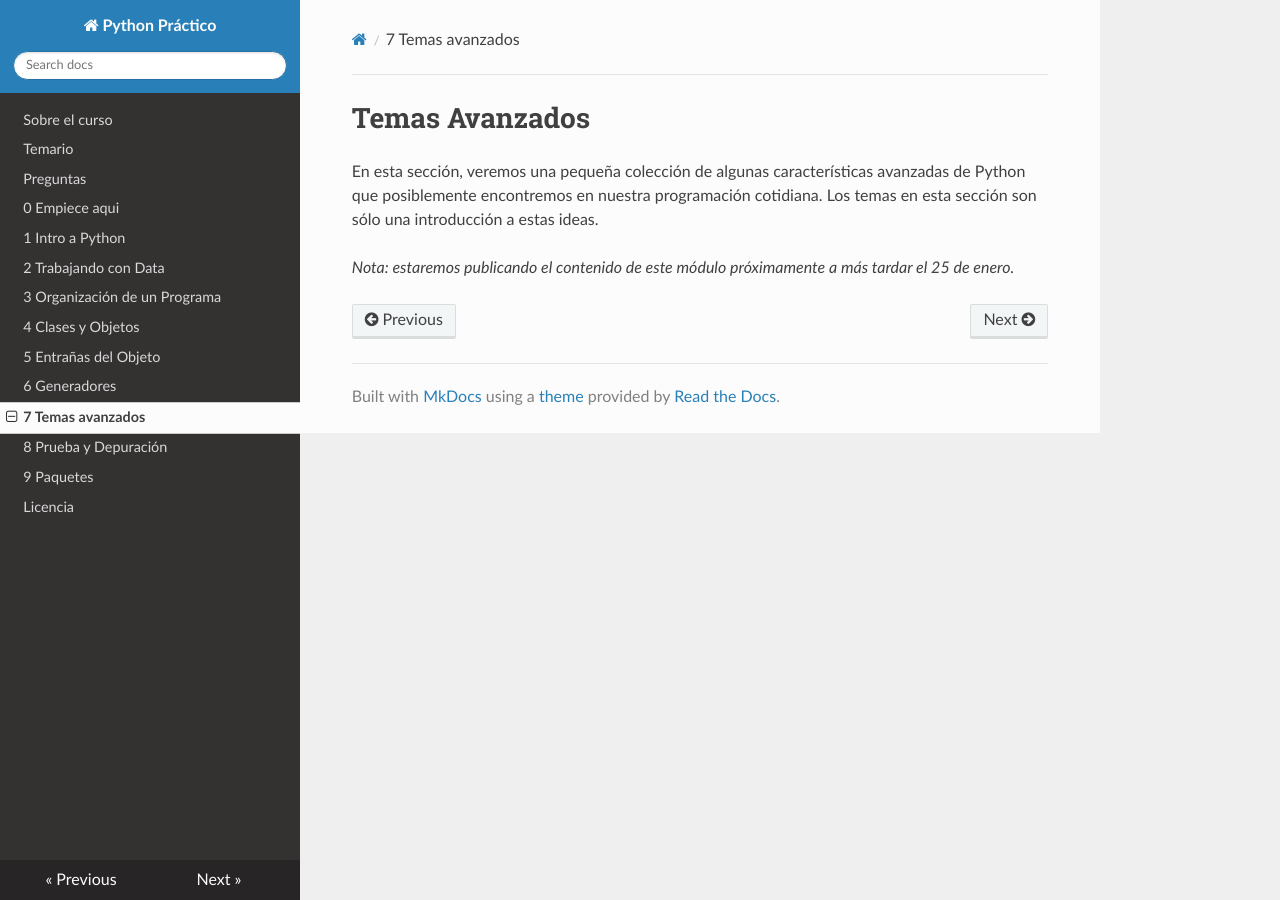
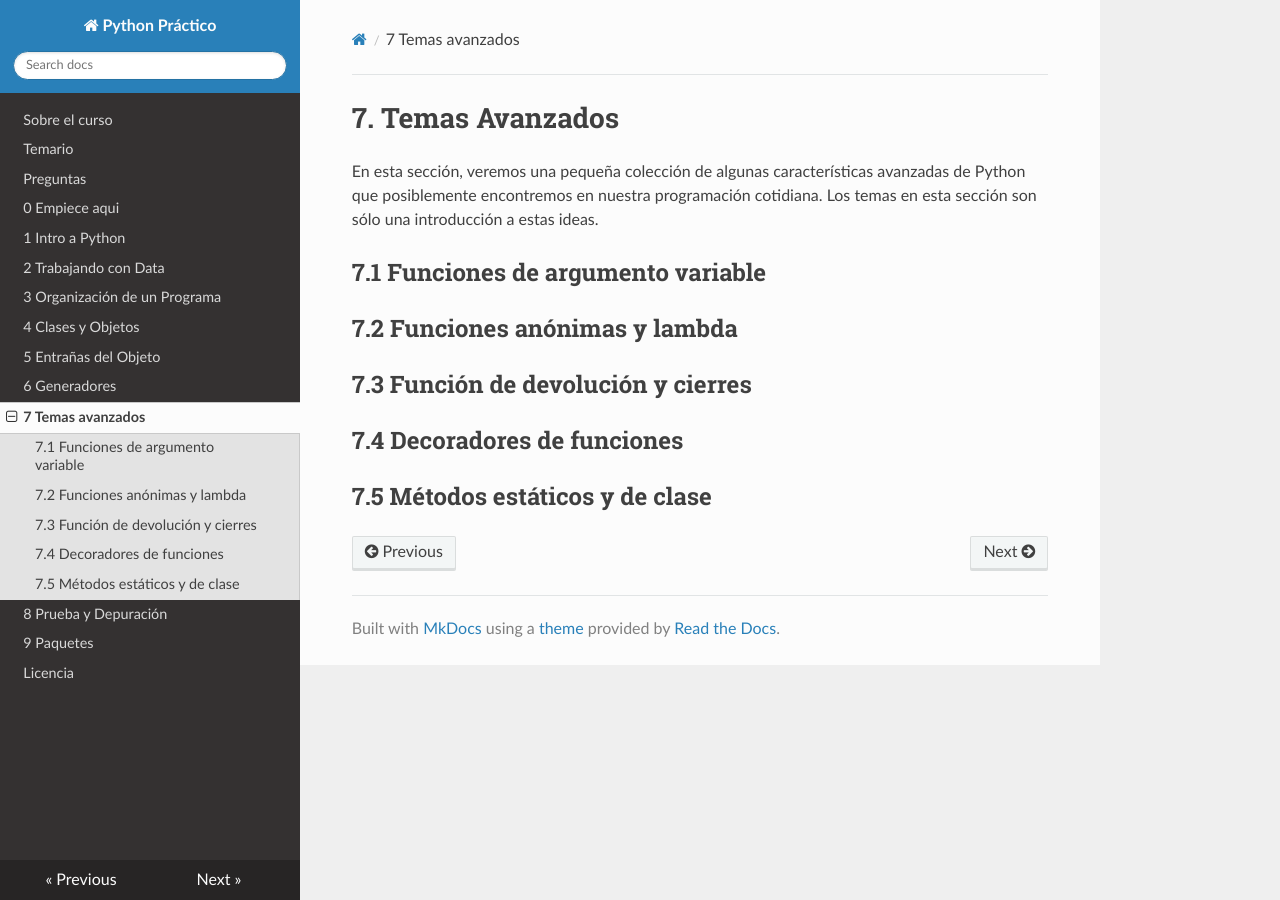
Before and after one commit to pythonpanama/pythonpractico_ssg, an MkDocs documentation site: the page built from docs/7.md, in a window 1280 px wide. Built offline with MkDocs 1.6.1, drawn with Linux system fonts in a browser that asks for light colours; nearby versions of some CDN libraries.

Commit message:
titulos 7, 8 y 9

```diff
--- a/docs/7.md
+++ b/docs/7.md
@@ -1,5 +1,9 @@
-# Temas Avanzados
+# 7. Temas Avanzados
 
 En esta sección, veremos una pequeña colección de algunas características avanzadas de Python que posiblemente encontremos en nuestra programación cotidiana. Los temas en esta sección son sólo una introducción a estas ideas.
 
-*Nota: estaremos publicando el contenido de este módulo próximamente a más tardar el 25 de enero.*
+## 7.1 Funciones de argumento variable
+## 7.2 Funciones anónimas y lambda
+## 7.3 Función de devolución y cierres
+## 7.4 Decoradores de funciones
+## 7.5 Métodos estáticos y de clase
--- a/docs/8.md
+++ b/docs/8.md
@@ -1,5 +1,10 @@
-# Prueba y Depuración
+# 8. Prueba y Depuración
 
 Esta sección introduce unos temás básicas en relación a pruebas, reportería y depuración.
 
 *Nota: estaremos publicando el contenido de este módulo próximamente a más tardar el 1 de febrero.*
+
+
+## 8.1 Prueba
+## 8.2 Registro, manejo de errores y diagnóstico
+## 8.3 Depuración
--- a/docs/9.md
+++ b/docs/9.md
@@ -3,3 +3,7 @@
 Concluiremos el curso con algunos detalles para la organización de código en paquetes. Además, discutiremos sobre la instalación de paquetes de terceros y sobre la preparación necesaria para entregarle nuestro código a otros. El tema de empaquetamiento de código essta en constante evolución y es una parte compleja en el desarrollo de Python. Por tanto, esta sección esta enfocada en compartir algunos principios de organización general de código.
 
 *Nota: estaremos publicando el contenido de este módulo a más tardar el 1 de febrero.*
+
+## 9.1 Paquetes
+## 9.2 Módulos de terceros
+## 9.3 Dar su código a otros
```
